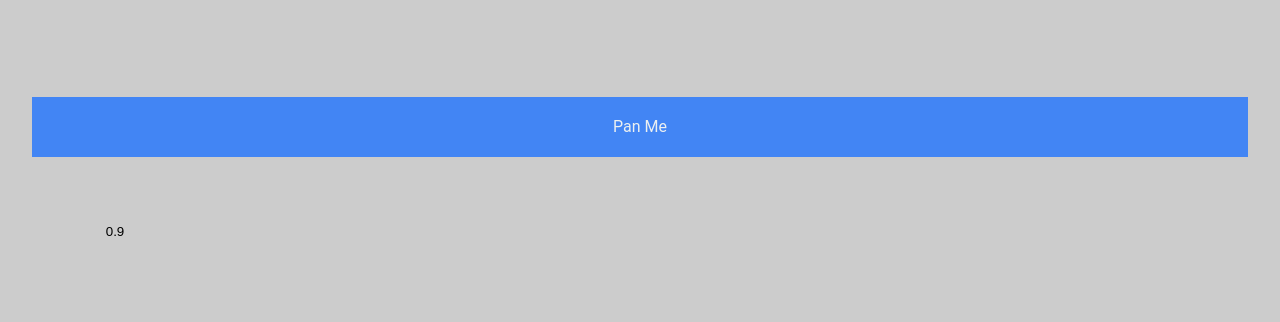
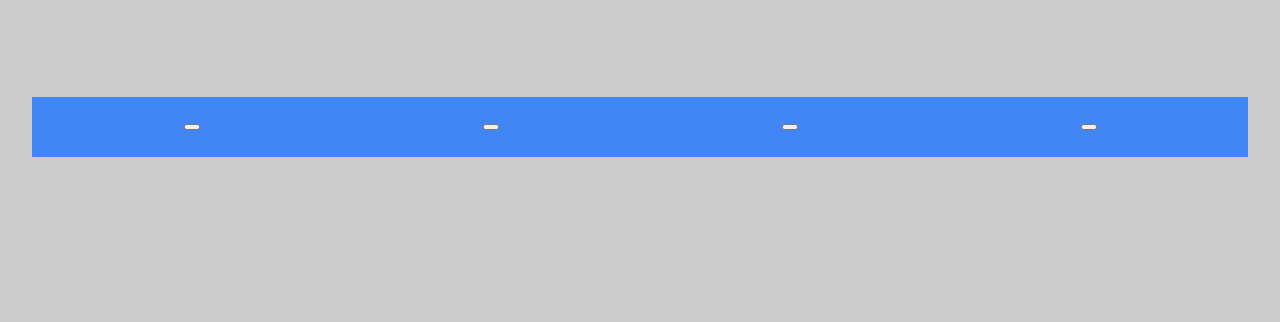
Before and after one commit to RoboClam/footer-toolbar, an Angular app: page /likes in a window 1280 px wide. Shown: the top 322 px of the page. Built offline with nearby package versions, Linux system fonts and the light colour scheme.

Commit message:
moved buttons to flyout

```diff
--- a/src/app/likes/likes.component.html
+++ b/src/app/likes/likes.component.html
@@ -1,18 +1,13 @@
 <section class="content">
     <div class="pan-element">
-        <div class="pan-back">
-            <button></button>
-            <button></button>
-            <button></button>
-            <button></button>
+        <div id="top-pan-element" class="pan-front promote-layer" (panstart)="onPanStart($event)" (pan)="onPan($event)"
+            (panend)="onPanEnd($event)">
+            <div class="swipe-options">
+                <button></button>
+                <button></button>
+                <button></button>
+                <button></button>
+            </div>
         </div>
-        <p id="top-pan-element" class="pan-front promote-layer"
-            (panstart)="onPanStart($event)"
-            (pan)="onPan($event)"
-            (panend)="onPanEnd($event)">Pan Me</p>
     </div>
 </section>
-
-<section class="content">
-    <input type="number" [(ngModel)]="sideAmount" (keyup)="sideViewChange()">
-</section>
--- a/src/app/likes/likes.component.scss
+++ b/src/app/likes/likes.component.scss
@@ -1,5 +1,3 @@
-
-
 .content {
     width: 100%;
     padding: 32px;
@@ -44,8 +42,13 @@
     touch-action: none;
     /* // [END touch-action-example] */
   }
+  @media only screen and (max-width: 400px) {
+    .pan-front {
+      transform: translateX(300px);
+    }
+  }
 
-  .pan-back {
+  .swipe-options {
     position: absolute;
     display: -ms-flexbox;
     display: -webkit-flex;
@@ -71,9 +74,11 @@
 
     padding: 0 10px;
     box-sizing: border-box;
+
+
   }
 
-  .pan-back button {
+  .button {
     display: inline-block;
 
     width: 40px;
@@ -85,15 +90,15 @@
     border-style: none;
   }
 
-  .pan-back button:nth-child(2) {
+  .button:nth-child(2) {
     background-color: #0f9d58;
   }
 
-  .pan-back button:nth-child(3) {
+  .button:nth-child(3) {
     background-color: #cb4437;
   }
 
-  .pan-back button:nth-child(4) {
+  .button:nth-child(4) {
     background-color: #f4b400;
   }
 
--- a/src/app/likes/likes.component.ts
+++ b/src/app/likes/likes.component.ts
@@ -10,27 +10,28 @@ export class LikesComponent implements OnInit {
   EPSILON: number = 50;
   initialX: number = 0;
   finalX: number = 0;
+  width: number = 0;
   currentX: number = 0;
-  clientWidth: number = 0;
 
-  sideAmount: number = .9;
+  sideAmount: number = .833;
 
-  target: any = null;
+  target: HTMLElement = null;
 
   constructor() { }
 
   ngOnInit() {
+    this.width = document.getElementsByTagName("body").item(0).clientWidth * this.sideAmount;
+    this.currentX = this.width;
   }
 
   onPanStart(evt: any) {
-    this.target = evt.target
-    this.clientWidth = evt.target.clientWidth - 10;
+    this.target = document.getElementById("top-pan-element");
     this.initialX = Number(evt.center.x);
   }
 
   onPan(evt: any) {
     let deltaX = evt.center.x - Math.abs(this.finalX - this.initialX);
-    this.translate(evt.target, this.currentX + deltaX);
+    this.translate(this.target, this.currentX + deltaX);
   }
 
   onPanEnd(evt: any) {
@@ -51,13 +52,13 @@ export class LikesComponent implements OnInit {
   }
 
   snapRight(evt: any) {
-    this.currentX = document.getElementsByTagName("body").item(0).clientWidth * this.sideAmount;
-    this.translate(evt.target, this.currentX);
+    this.translate(this.target, this.width);
+    this.currentX = this.width;
     this.resetX();
   }
 
   snapCenter(evt: any) {
-    this.translate(evt.target, 0);
+    this.translate(this.target, 0);
     this.currentX = 0;
     this.resetX();
   }
@@ -78,8 +79,8 @@ export class LikesComponent implements OnInit {
 
   sideViewChange() {
     if (this.sideAmount > 0 && this.target != null) {
-      this.currentX = document.getElementsByTagName("body").item(0).clientWidth * this.sideAmount;
-      this.translate(this.target, this.currentX);
+      this.width = document.getElementsByTagName("body").item(0).clientWidth * this.sideAmount;
+      this.translate(this.target, this.width);
     }
   }
 }
```
